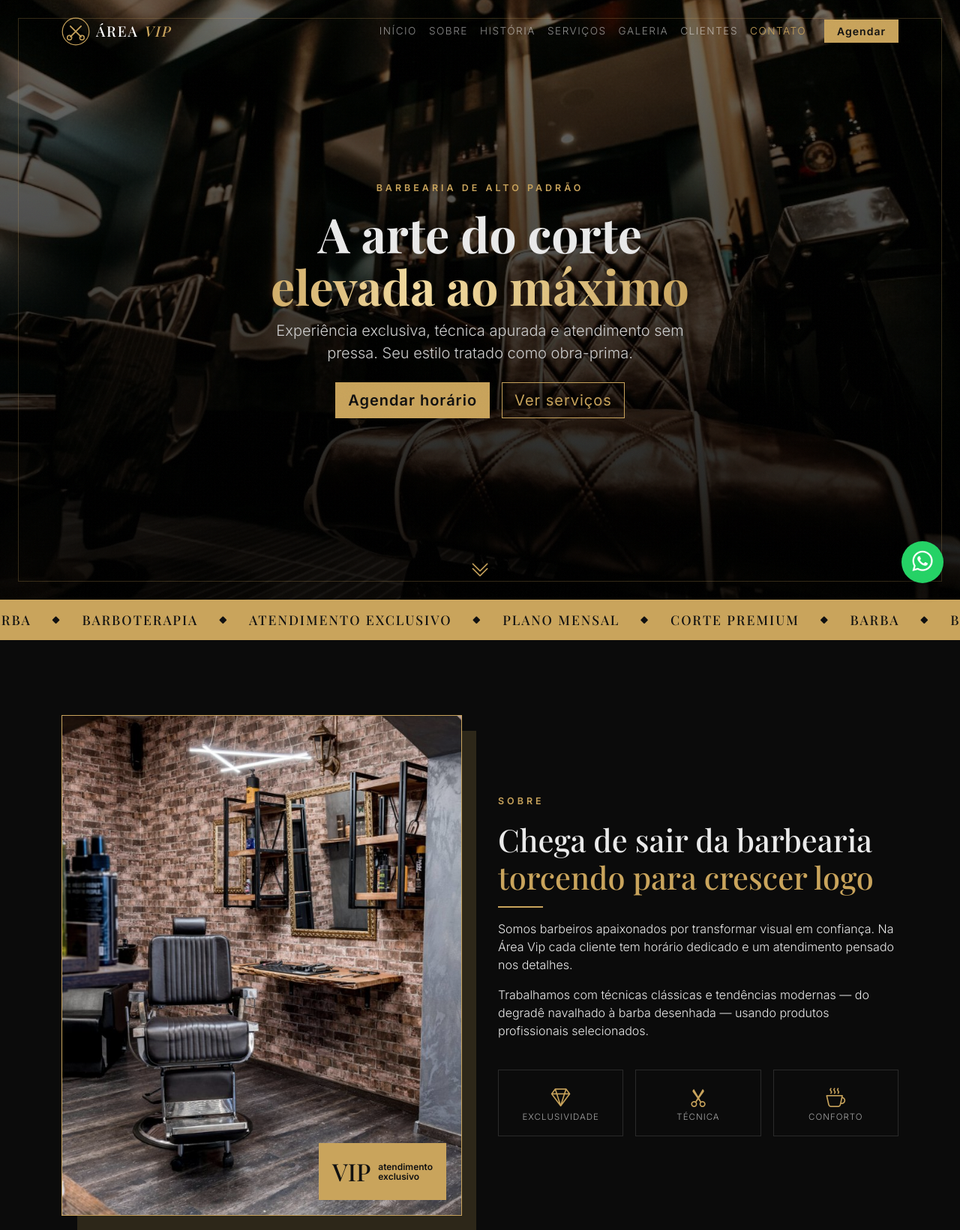
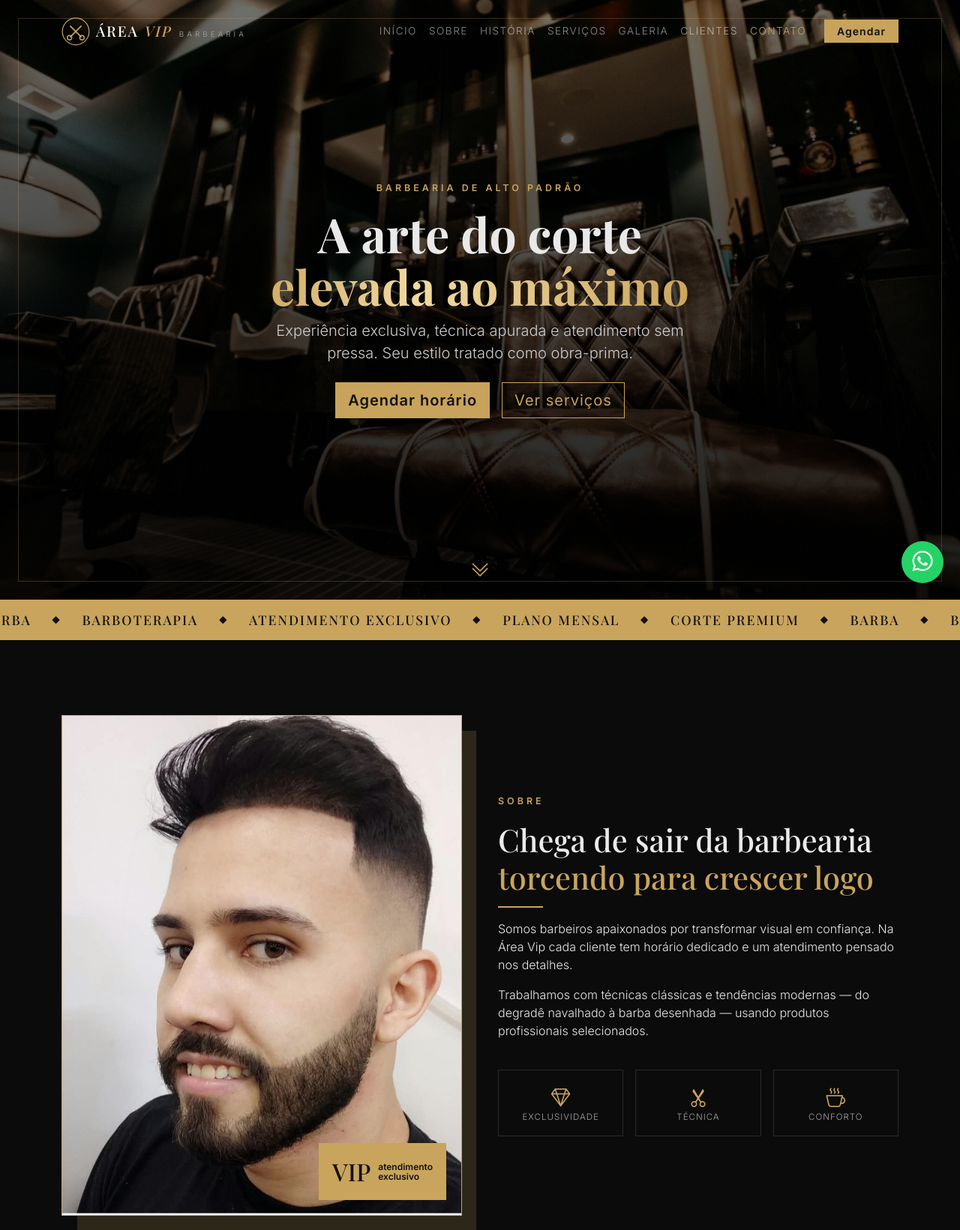
Before and after one commit to gustavobsb10/area-vip-barbearia, a plain HTML site: page index.html in a window 1280 px wide. Shown: the top 1641 px of the page at 75% size. Drawn offline with nearby package versions, Linux system fonts and the light colour scheme.

Commit message:
Foto do Guga na seção Sobre e nome Área VIP Barbearia no menu
Co-Authored-By: Claude Opus 5.5 <noreply@anthropic.com>
Claude-Session: https://claude.ai/code/session_01SqiJbFrSHRTyJhppcD234m

```diff
--- a/css/style.css
+++ b/css/style.css
@@ -152,3 +152,8 @@ body::before { content: ''; position: fixed; inset: 0; pointer-events: none; z-i
 
 /* Evita rolagem lateral no celular */
 html, body { overflow-x: hidden; max-width: 100%; }
+
+/* Marca e foto do Guga */
+.brand-sub { font-family: var(--font-body); font-size: .62rem; letter-spacing: 4px; color: var(--gray); margin-left: 4px; }
+@media (max-width: 400px) { .brand-sub { display: none; } }
+.about-img img[src*="guga"] { filter: contrast(1.05) saturate(.9); object-position: center 25%; }
--- a/index.html
+++ b/index.html
@@ -10,7 +10,7 @@
   <link href="https://cdn.jsdelivr.net/npm/bootstrap@5.3.8/dist/css/bootstrap.min.css" rel="stylesheet">
   <link href="https://cdn.jsdelivr.net/npm/bootstrap-icons@1.11.3/font/bootstrap-icons.min.css" rel="stylesheet">
   <link href="https://fonts.googleapis.com/css2?family=Playfair+Display:wght@500;700&family=Inter:wght@300;400;600&display=swap" rel="stylesheet">
-  <link href="css/style.css?v=3" rel="stylesheet">
+  <link href="css/style.css?v=4" rel="stylesheet">
 </head>
 <body data-bs-spy="scroll" data-bs-target="#menu" data-bs-offset="80">
 
@@ -19,7 +19,7 @@
     <div class="container">
       <a class="navbar-brand d-flex align-items-center gap-2" href="#inicio">
         <img src="images/logo.svg" alt="Logo" width="38" height="38">
-        <span>ÁREA <em>VIP</em></span>
+        <span>ÁREA <em>VIP</em> <small class="brand-sub">BARBEARIA</small></span>
       </a>
       <button class="navbar-toggler" type="button" data-bs-toggle="collapse" data-bs-target="#nav" aria-controls="nav" aria-expanded="false" aria-label="Abrir menu">
         <span class="navbar-toggler-icon"></span>
@@ -65,7 +65,7 @@
       <div class="row align-items-center g-5">
         <div class="col-lg-6 reveal">
           <div class="about-img">
-            <img src="images/espaco-tijolos.jpg" loading="lazy" alt="Área Vip Barbearia" onerror="this.parentElement.classList.add('no-img'); this.remove();">
+            <img src="images/guga.jpg" loading="lazy" alt="Guga, barbeiro da Área Vip Barbearia" onerror="this.parentElement.classList.add('no-img'); this.remove();">
             <div class="about-badge"><strong>VIP</strong><span>atendimento<br>exclusivo</span></div>
           </div>
         </div>
@@ -236,6 +236,6 @@
   <button id="toTop" class="to-top" aria-label="Voltar ao topo"><i class="bi bi-arrow-up"></i></button>
 
   <script src="https://cdn.jsdelivr.net/npm/bootstrap@5.3.8/dist/js/bootstrap.bundle.min.js"></script>
-  <script src="js/main.js?v=3"></script>
+  <script src="js/main.js?v=4"></script>
 </body>
 </html>
```
Also changed, not shown: images/guga.jpg (added).
